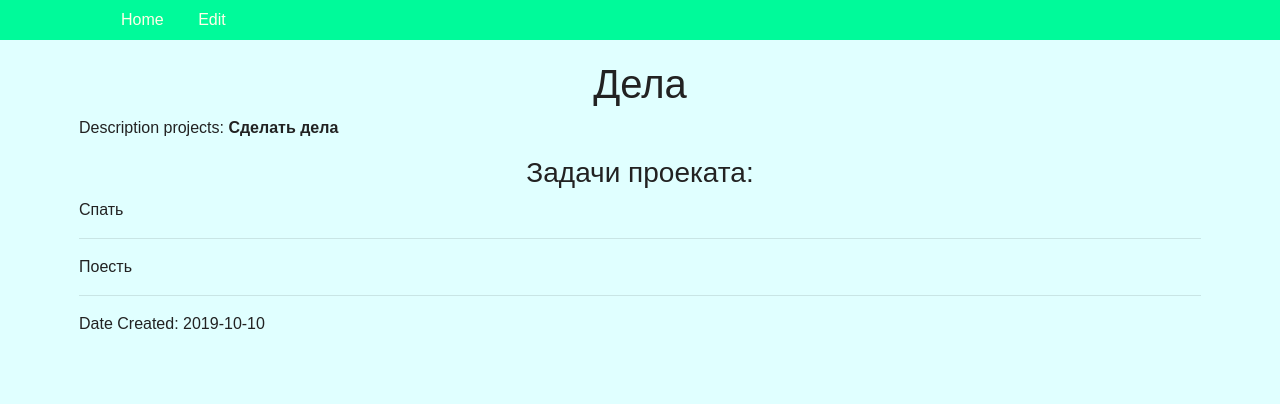
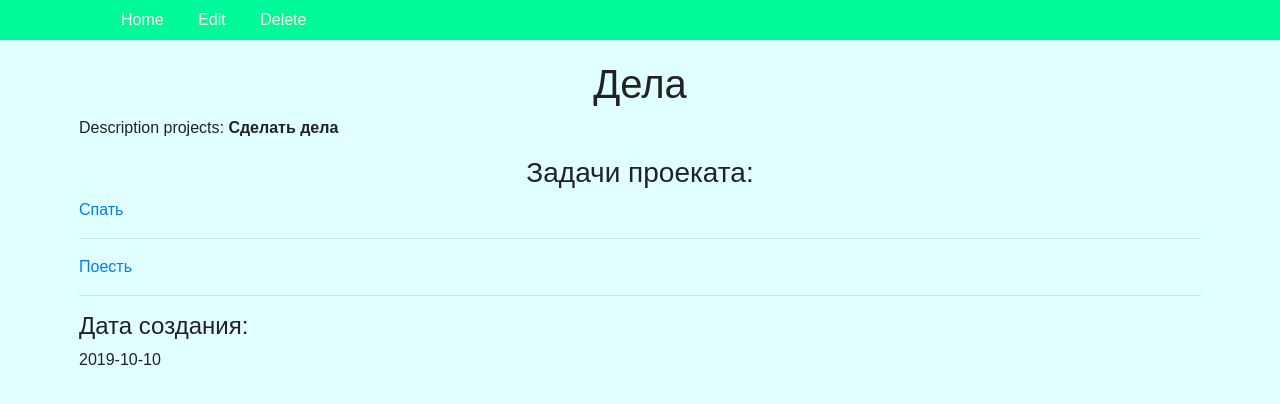
Before and after one commit to ruslanhq/python_project_tracker, a Django app: page /project/1/ in a window 1280 px wide. Shown: the top 404 px of the page. Run offline with Django 3.2, Linux system fonts and the light colour scheme; data comes from the database, SQL or seed files in the repository; some libraries are stand-ins or nearby versions.

Commit message:
Added ProjectDelete

```diff
--- a/source/main/urls.py
+++ b/source/main/urls.py
@@ -17,7 +17,7 @@ from django.contrib import admin
 from django.urls import path
 from webapp.views import IndexView, TaskView, TaskCreate, TaskUpdate, TaskDelete, StatusView, TypeView,\
     StatusCreate, TypeCreate, StatusUpdate, TypeUpdate, StatusDelete, DeleteType, ProjectList, ProjectView,\
-    ProjectCreate, ProjectUpdate
+    ProjectCreate, ProjectUpdate, ProjectDelete
 
 urlpatterns = [
     path('admin/', admin.site.urls),
@@ -38,5 +38,6 @@ urlpatterns = [
     path('project/<int:pk>/', ProjectView.as_view(), name='project_view'),
     path('project/create/', ProjectCreate.as_view(), name='project_create'),
     path('project/update/<int:pk>/', ProjectUpdate.as_view(), name='project_update'),
+    path('project/delete/<int:pk>/', ProjectDelete.as_view(), name='project_delete'),
 
 ]
--- a/source/webapp/templates/project/index.html
+++ b/source/webapp/templates/project/index.html
@@ -2,8 +2,6 @@
 
 {% block menu %}
            <li><a href="{% url 'project_create' %} ">Add Project</a></li>
-{#           <li><a href="{% url 'status_list' %}">Status List</a></li>#}
-{#           <li><a href="{% url 'type_list' %}">Type List</a></li>#}
 
 {% endblock %}
 {% block content %}
@@ -15,8 +13,8 @@
         <h2>{{ project.name }}</h2>
         <div>{{ project.created_at }}</div>
         <p><a href="{% url 'project_view' project.pk %}">More...</a></p>
-{#        <p><a href="{% url 'task_update' task.pk %}">Edit</a></p>#}
-{#        <p><a href="{% url 'task_delete' task.pk %}">Delete</a></p>#}
+        <p><a href="{% url 'project_update' project.pk %}">Edit</a></p>
+        <p><a href="{% url 'project_delete' project.pk %}">Delete</a></p>
         <hr/>
     {% endfor %}
 {% endblock %}
--- a/source/webapp/templates/project/project.html
+++ b/source/webapp/templates/project/project.html
@@ -2,7 +2,7 @@
 {% block title %}Project{% endblock %}
 {% block menu %}
         <li><a href="{% url 'project_update' projects.pk %}">Edit</a></li>
-{#        <li><a href="{% url 'task_delete' tasks.pk %}">Delete</a></li>#}
+        <li><a href="{% url 'project_delete' projects.pk %}">Delete</a></li>
 
 {% endblock %}
 {% block content %}
@@ -10,8 +10,9 @@
     <p>Description projects:  <b>{{ projects.description }}</b> </p>
     <h3 class="text-center">Задачи проеката:</h3>
     {% for task in tasks %}
-        <p>{{ task.summary }}</p>
+        <a href="{% url 'task_view' task.pk  %}"><p>{{ task.summary }}</p></a>
         <hr/>
     {% endfor %}
-    <p>Date Created: {{ projects.created_at|date:'Y-m-d' }}</p>
+    <h4>Дата создания:</h4>
+    <p>{{ projects.created_at|date:'Y-m-d' }}</p>
 {% endblock %}
--- a/source/webapp/views/__init__.py
+++ b/source/webapp/views/__init__.py
@@ -1,4 +1,4 @@
 from .task_views import IndexView, TaskView, TaskCreate, TaskUpdate, TaskDelete
 from .status_views import StatusView, StatusCreate, StatusUpdate, StatusDelete
 from .type_views import TypeView, TypeCreate, TypeUpdate, DeleteType
-from .project_views import ProjectList, ProjectView, ProjectCreate, ProjectUpdate
+from .project_views import ProjectList, ProjectView, ProjectCreate, ProjectUpdate, ProjectDelete
--- a/source/webapp/views/project_views.py
+++ b/source/webapp/views/project_views.py
@@ -44,3 +44,10 @@ class ProjectUpdate(UpdateView):
 
     def get_success_url(self):
         return reverse('project_view', kwargs={'pk': self.object.pk})
+
+
+class ProjectDelete(DeleteView):
+    template_name = 'project/delete.html'
+    model = Project
+    context_object_name = 'projects'
+    success_url = reverse_lazy('index')
```
Also changed, not shown: source/webapp/templates/project/delete.html (added, +11 -0 lines).
